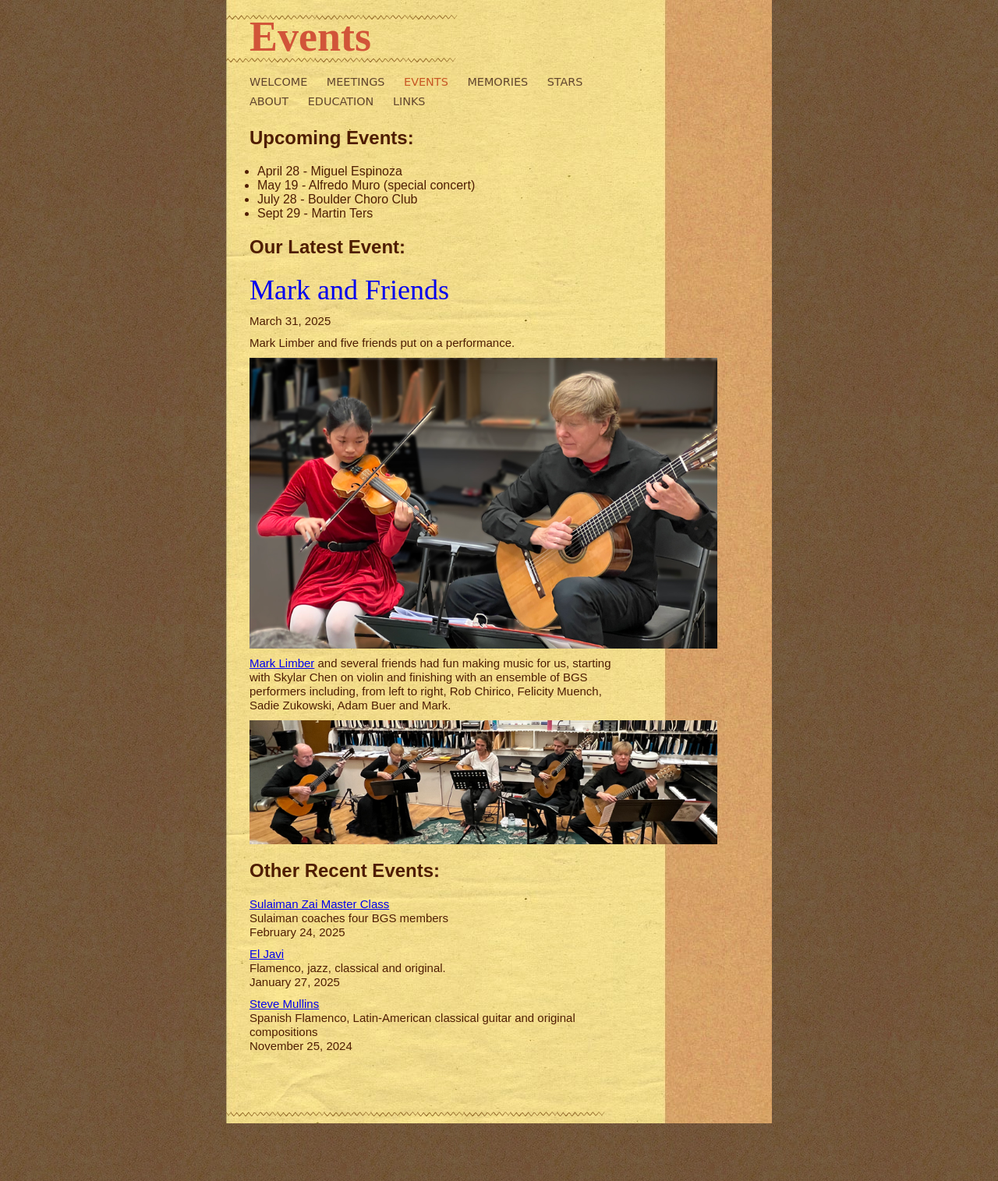
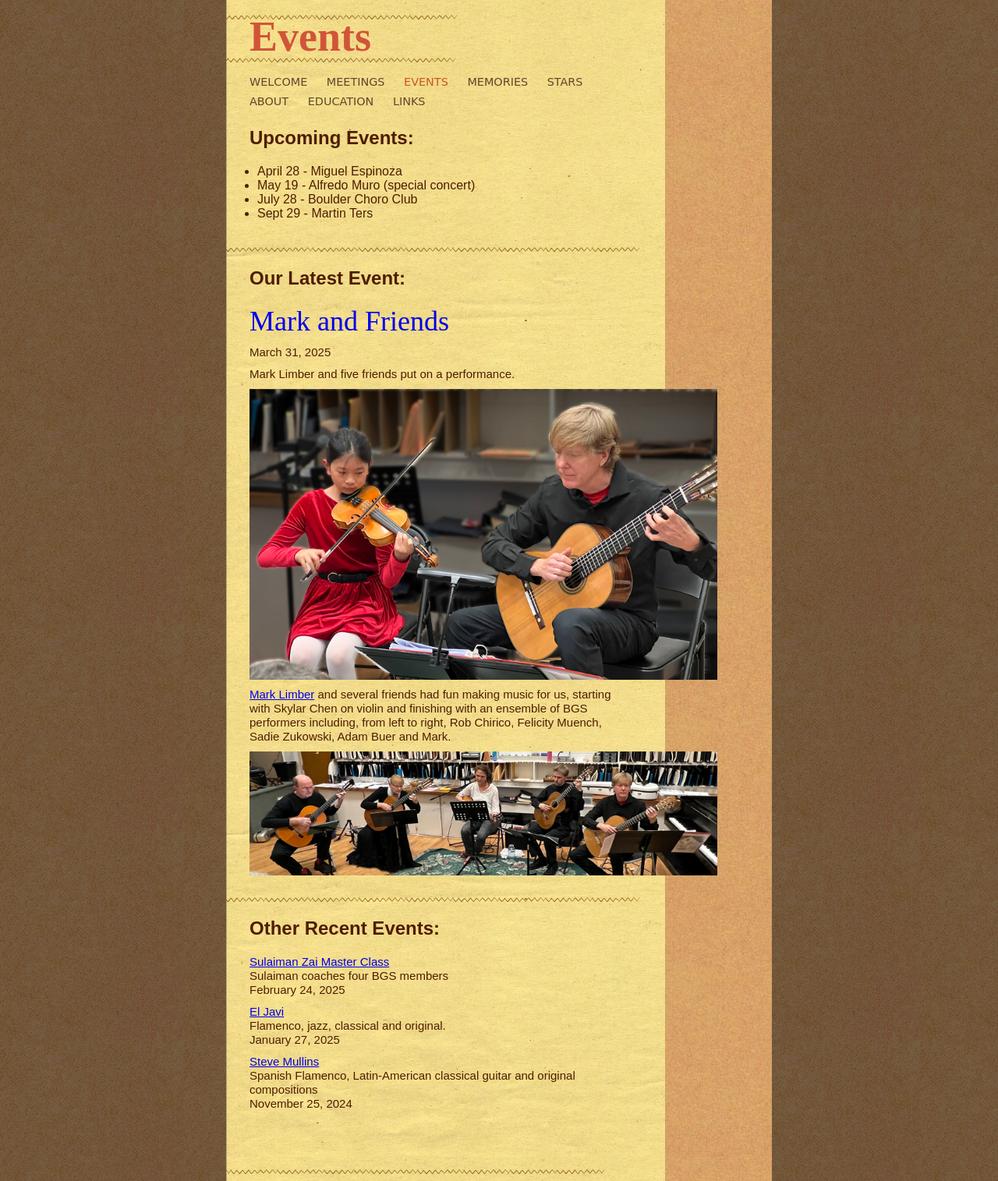
Before and after one commit to boulderguitarsociety/boulderguitarsociety.github.io, a Jekyll site: the page built from Events.md, in a window 1280 px wide. Shown: the whole page at 78% size. Built offline with Jekyll 4.4.1, drawn with Linux system fonts in a browser that asks for light colours.

Commit message:
add wgly separators to Events page layout

```diff
--- a/_layouts/events-main.html
+++ b/_layouts/events-main.html
@@ -19,6 +19,7 @@ layout: base
 
    <h2>Upcoming Events:</h2>
    {{ content }}
+   <br><img class="wgly" src="/stylings/PrintedPaper_line-3_3.png" alt="">
 
    <h2>Our Latest Event:</h2>
    {% assign latest = site.posts.first %}
@@ -30,6 +31,7 @@ layout: base
    <div class="meeting">
       {{ latest.content }}
    </div>
+   <br><img class="wgly" src="/stylings/PrintedPaper_line-3_3.png" alt="">
 
    <h2>Other Recent Events:</h2>
    {% for post in site.posts limit:4 %}
--- a/stylings/common.css
+++ b/stylings/common.css
@@ -214,3 +214,11 @@ body {
    width: 531px;
    border: none;
    z-index: 1;
+
+img.wgly {
+   height: 6px;
+   width: 531px;
+   object-fit: none;
+   object-position: -75px 0px;
+   border: none;
+}
```
